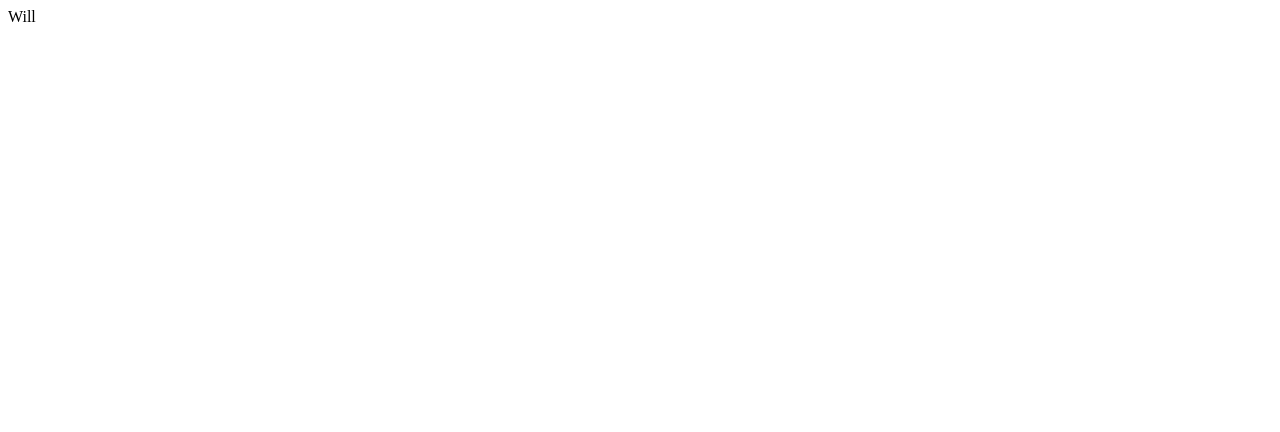
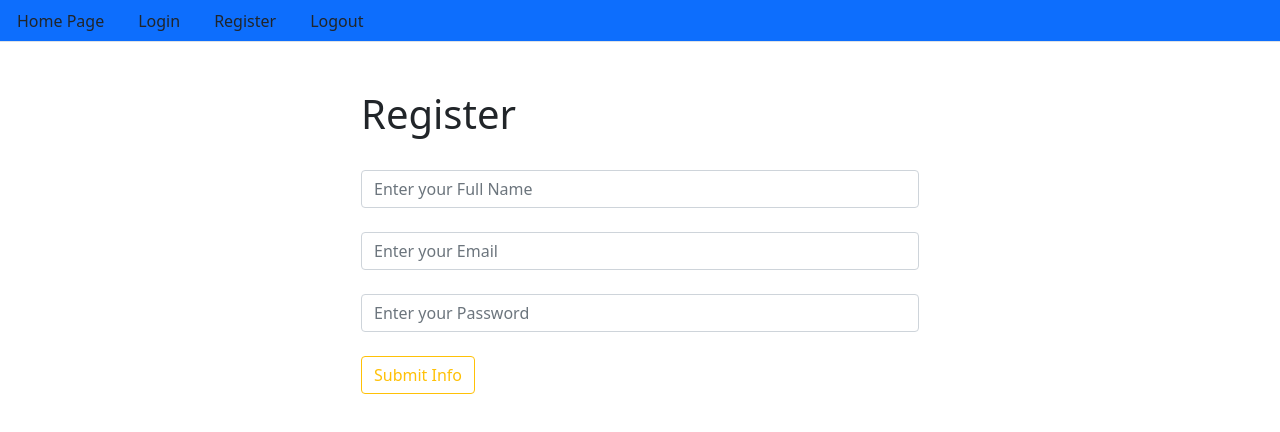
Before and after one commit to doujones83/FullStackAWSEcommerce, a Next.js app in the folder FullStackAWSEcommerce-master/: page /Register in a window 1280 px wide. Shown: the top 432 px of the page. Built offline with nearby package versions, Linux system fonts and the light colour scheme; a small style sheet from the web is missing.

Commit message:
adding usestate

```diff
--- a/FullStackAWSEcommerce-master/components/Layout.js
+++ b/FullStackAWSEcommerce-master/components/Layout.js
@@ -23,21 +23,21 @@ const Layout = ({ children }) => {
         <ui className="nav nav-tabs bg-primary">
             <li className="nav-item">
               <Link href="/">
-                <a className = "nav-link text-dark" href="#">Home Page</a>
+                <a className = "nav-link text-dark" href="">Home Page</a>
               </Link>
             </li>
             <li className="nav-item">
               <Link href="/login">
-                <a className = "nav-link text-dark" href="#">Login</a>
+                <a className = "nav-link text-dark" href="">Login</a>
               </Link>
             </li>
             <li className="nav-item">
               <Link href="/register">
-                <a className = "nav-link text-dark" href="#">Register</a>
+                <a className = "nav-link text-dark" href="">Register</a>
               </Link>
             </li>
             <li className="nav-item">
-              <Link href="/">
+              <Link href="/logout">
                 <a className = "nav-link text-dark" href="#">Logout</a>
               </Link>
             </li>
--- a/FullStackAWSEcommerce-master/package.json
+++ b/FullStackAWSEcommerce-master/package.json
@@ -17,6 +17,7 @@
     "next": "^10.2.3",
     "nprogress": "^0.2.0",
     "react": "^17.0.2",
-    "react-dom": "^17.0.2"
+    "react-dom": "^17.0.2",
+    "react-hooks-form": "^2.0.1"
   }
 }
--- a/FullStackAWSEcommerce-master/pages/Register.js
+++ b/FullStackAWSEcommerce-master/pages/Register.js
@@ -1,11 +1,43 @@
-import React from 'react'
+import { useState } from 'react'
+import Layout from '../components/Layout'
 
 const Register = () => {
-    return (
-        <div>
-            Will
-        </div>
+    const [state, setState] = useState({
+        name: '',
+        email: '',
+        password: '',
+        error: '',
+        registerButton: '',
+        perfect: ''
+    })
+
+    const applicationForm = () => (
+        <form>
+            <div className="form-group">
+               <input type="text" className="form-control" placeholder="Enter your Full Name"/>
+            </div>
+            <br />
+            <div className="form-group">
+               <input type="email" className="form-control" placeholder="Enter your Email"/>
+            </div>
+            <br />
+            <div className="form-group">
+               <input type="password" className="form-control" placeholder="Enter your Password"/>
+            </div>
+            <br />
+            <div className="form-group">
+            <button className="btn btn-outline-warning">Submit Info</button>
+            </div>
+        </form>
     )
+    return <Layout>
+       <div className="col-md-6 offset-md-3">
+         <h1>Register</h1>
+         <br />
+         {applicationForm()}
+       </div>
+    </Layout>
+
 }
 
 export default Register
```
Also changed, not shown: 2 other files (tests, documents, lock files or other folders).
